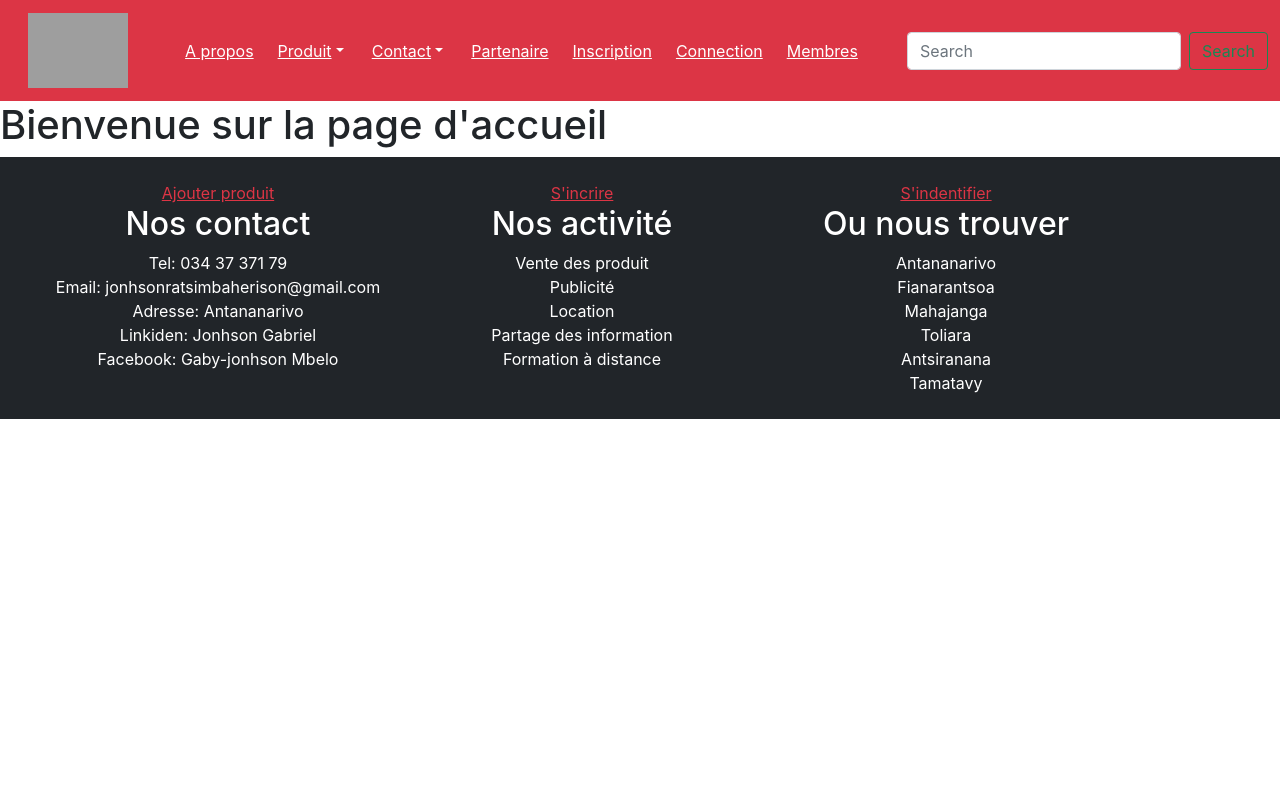
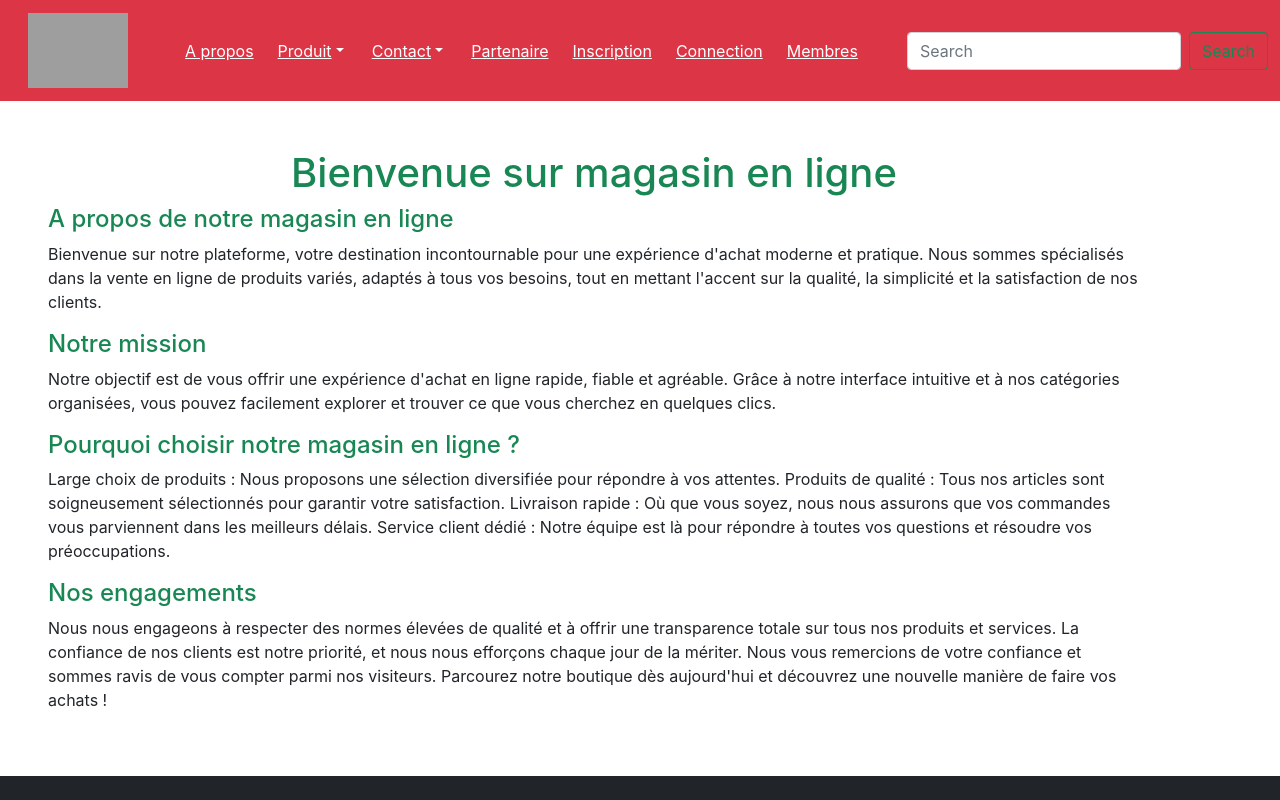
Before and after one commit to jonhsongabriel/magasin, a React (Create React App) app in the folder magasin-en-ligne/: page /pages/apropos in a window 1280 px wide. Shown: the top 800 px of the page. Built offline with nearby package versions, Linux system fonts and the light colour scheme; grey boxes are pictures that could not be loaded.

Commit message:
Page a propos

```diff
--- a/magasin-en-ligne/src/pages/Apropos.js
+++ b/magasin-en-ligne/src/pages/Apropos.js
@@ -2,7 +2,51 @@
 import React from 'react';
 
 const Apropos = () => {
-  return <h1>Bienvenue sur la page d'accueil</h1>;
+  return (
+    <div className=' container p-4 m-4'>
+          <h1 className='text-center text-success'>Bienvenue sur magasin en ligne </h1>
+          <h4 className='text-success'>A propos de notre magasin en ligne</h4>
+          <p>
+            Bienvenue sur notre plateforme, votre destination
+            incontournable pour une expérience d'achat moderne et pratique.
+             Nous sommes spécialisés dans la vente en ligne de produits variés,
+             adaptés à tous vos besoins, tout en mettant l'accent sur la qualité,
+             la simplicité et la satisfaction de nos clients.
+          </p>
+          <p>
+          <h4 className='text-success'>Notre mission</h4>
+          Notre objectif est de vous offrir une expérience d'achat en
+          ligne rapide, fiable et agréable. Grâce à notre interface intuitive et à
+          nos catégories organisées, vous pouvez facilement explorer et trouver ce
+          que vous cherchez en quelques clics.
+
+          </p>
+
+        <p>
+           <h4 className='text-success'>Pourquoi choisir notre magasin en ligne ?</h4>
+           Large choix de produits : Nous proposons une sélection diversifiée pour
+           répondre à vos attentes.
+           Produits de qualité : Tous nos articles sont soigneusement sélectionnés pour
+           garantir votre satisfaction.
+           Livraison rapide : Où que vous soyez, nous nous assurons que vos commandes
+            vous parviennent dans les meilleurs délais.
+            Service client dédié : Notre équipe est là pour répondre à
+            toutes vos questions et résoudre vos préoccupations.
+         </p>
+         <p>
+         <h4 className='text-success'>Nos engagements</h4>
+        Nous nous engageons à respecter des normes élevées de qualité et à offrir une
+        transparence totale sur tous nos produits et services. La confiance de nos clients
+         est notre priorité, et nous nous efforçons chaque jour de la mériter.
+
+         Nous vous remercions de votre confiance et sommes ravis de vous compter parmi nos
+         visiteurs. Parcourez notre boutique dès aujourd'hui et découvrez une nouvelle manière de
+          faire vos achats !
+
+        </p>
+
+</div>
+        );
 };
 
 export default Apropos;
```
